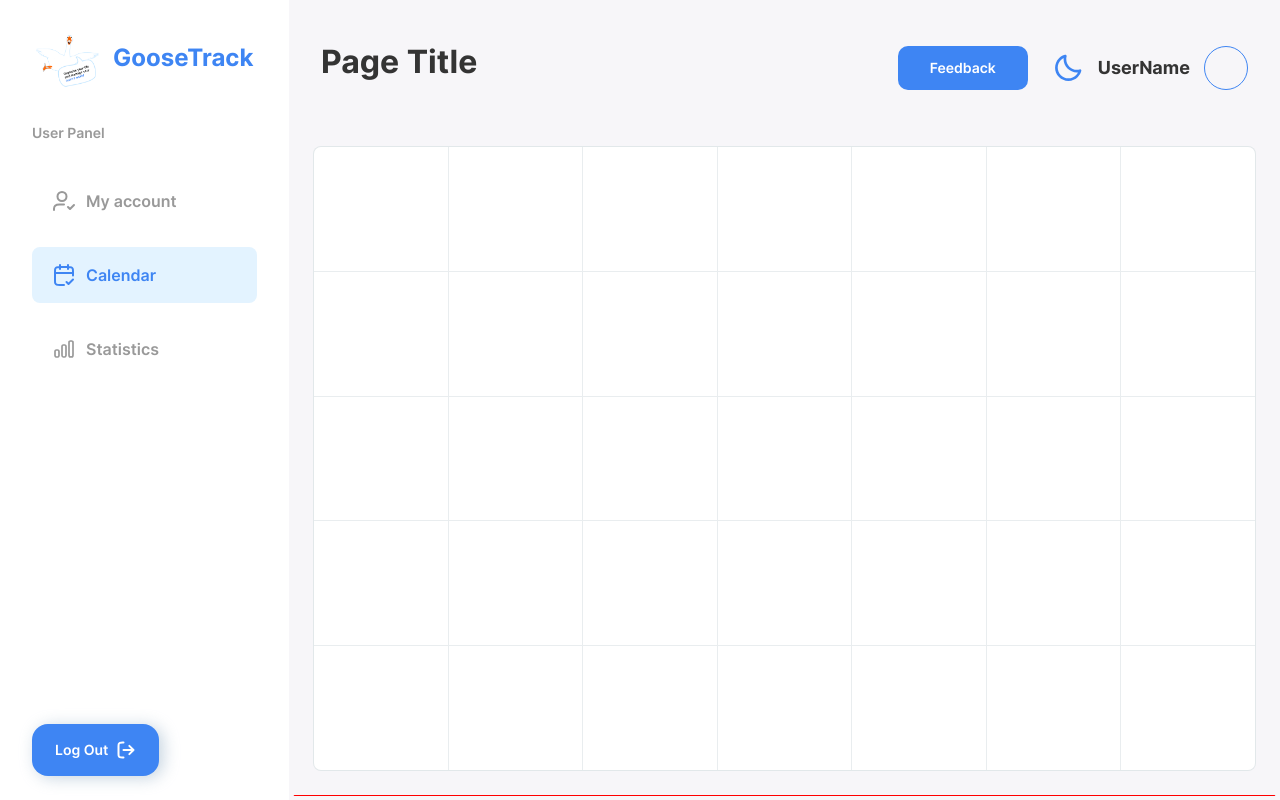
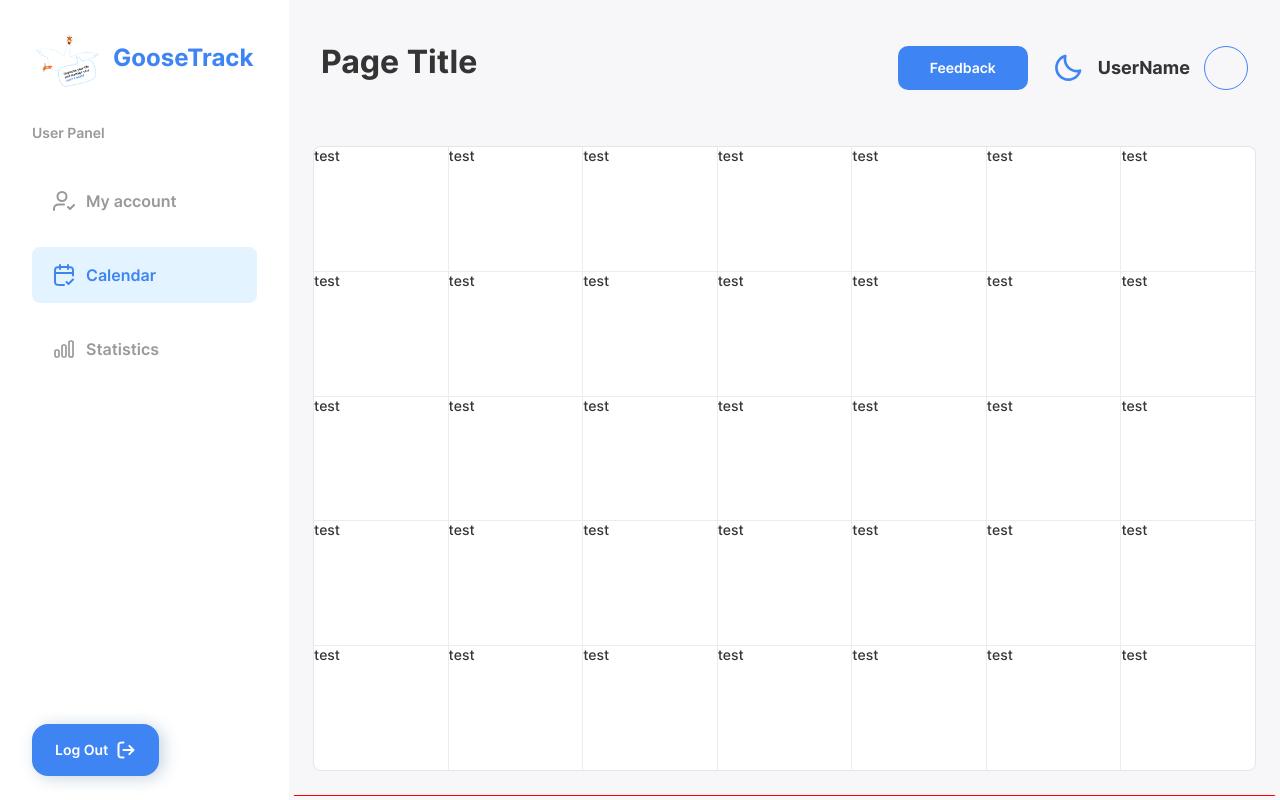
Before and after one commit to AMIHbKA/goose-track-react-project, a React (Create React App) app: page /goose-track-react-project/calendar in a window 1280 px wide. Built offline with nearby package versions, Linux system fonts and the light colour scheme.

Commit message:
Added Date Cells and hover animation

```diff
--- a/src/components/App.jsx
+++ b/src/components/App.jsx
@@ -4,7 +4,7 @@ import { GlobalStyle, lightTheme, darkTheme } from 'UI';
 import { MainPage } from 'pages/MainPage';
 import { Navigate, Route, Routes } from 'react-router-dom';
 import { Layout } from 'components';
-import { ChoosedMonth } from './Calendar/ChoosedMonth/ChoosedMonth';
+import ChoosedMonth from './Calendar/ChoosedMonth/ChoosedMonth';
 
 const StatisticsPage = lazy(() => import('../pages/StatisticsPage'));
 
--- a/src/components/Calendar/ChoosedMonth/ChoosedMonth.jsx
+++ b/src/components/Calendar/ChoosedMonth/ChoosedMonth.jsx
@@ -1,12 +1,15 @@
 import React from 'react';
 import ChoosedMonthContainer from './ChoosedMonthContainer/ChoosedMonthContainer';
+import ChoosedMonthCell from './ChoosedMonthCell/ChoosedMonthCell';
 
-export const ChoosedMonth = () => {
+const ChoosedMonth = () => {
   return (
     <ChoosedMonthContainer>
       {Array.from({ length: 35 }, (_, i) => i + 1).map(item => (
-        <div key={item}></div>
+        <ChoosedMonthCell key={item} />
       ))}
     </ChoosedMonthContainer>
   );
 };
+
+export default ChoosedMonth;
--- /dev/null
+++ b/src/components/Calendar/ChoosedMonth/ChoosedMonthCell/ChoosedMonthCell.jsx
@@ -0,0 +1,8 @@
+import React from 'react';
+import ChoosedMonthCellStyled from './ChoosedMonthCellStyled';
+
+const ChoosedMonthCell = () => {
+  return <ChoosedMonthCellStyled>test</ChoosedMonthCellStyled>;
+};
+
+export default ChoosedMonthCell;
--- /dev/null
+++ b/src/components/Calendar/ChoosedMonth/ChoosedMonthCell/ChoosedMonthCellStyled.js
@@ -0,0 +1,57 @@
+import styled from 'styled-components';
+
+const ChoosedMonthCellStyled = styled.div`
+  --yellow: #ffdd00;
+  --blue: #0057b7;
+
+  position: relative;
+
+  overflow: hidden;
+
+  z-index: 0;
+
+  background-color: ${({ theme }) => theme.choosedMonth.dateBackground};
+
+  @media (min-width: ${({ theme }) => theme.breakpoints.tablet}) {
+    :hover {
+      ::before {
+        content: '';
+        position: absolute;
+        z-index: -2;
+        left: -50%;
+        top: -50%;
+        width: 200%;
+        height: 200%;
+        background-repeat: no-repeat;
+        background-size: 50% 100%;
+        background-position: 0 0, 100% 0;
+        background-image: linear-gradient(var(--yellow), var(--yellow)),
+          linear-gradient(var(--blue), var(--blue));
+        animation: rotate 7s linear infinite;
+        opacity: 0.7;
+      }
+
+      ::after {
+        content: '';
+        position: absolute;
+        z-index: -1;
+        left: 2px;
+        top: 2px;
+        width: calc(100% - 4px);
+        height: calc(100% - 4px);
+        background: ${({ theme }) => theme.choosedMonth.dateBackground};
+      }
+    }
+  }
+
+  @keyframes rotate {
+    0% {
+      transform: rotate(0deg);
+    }
+    100% {
+      transform: rotate(360deg);
+    }
+  }
+`;
+
+export default ChoosedMonthCellStyled;
--- a/src/components/Calendar/ChoosedMonth/ChoosedMonthContainer/ChoosedMonthContainer.js
+++ b/src/components/Calendar/ChoosedMonth/ChoosedMonthContainer/ChoosedMonthContainer.js
@@ -24,7 +24,18 @@ const ChoosedMonthContainer = styled.div`
   }
 
   > div {
-    background-color: ${({ theme }) => theme.choosedMonth.dateBackground};
+    :first-child::after {
+      border-top-left-radius: 6px;
+    }
+    :nth-child(7)::after {
+      border-top-right-radius: 6px;
+    }
+    :last-child::after {
+      border-bottom-right-radius: 6px;
+    }
+    :nth-last-child(7)::after {
+      border-bottom-left-radius: 6px;
+    }
   }
 `;
 
```
